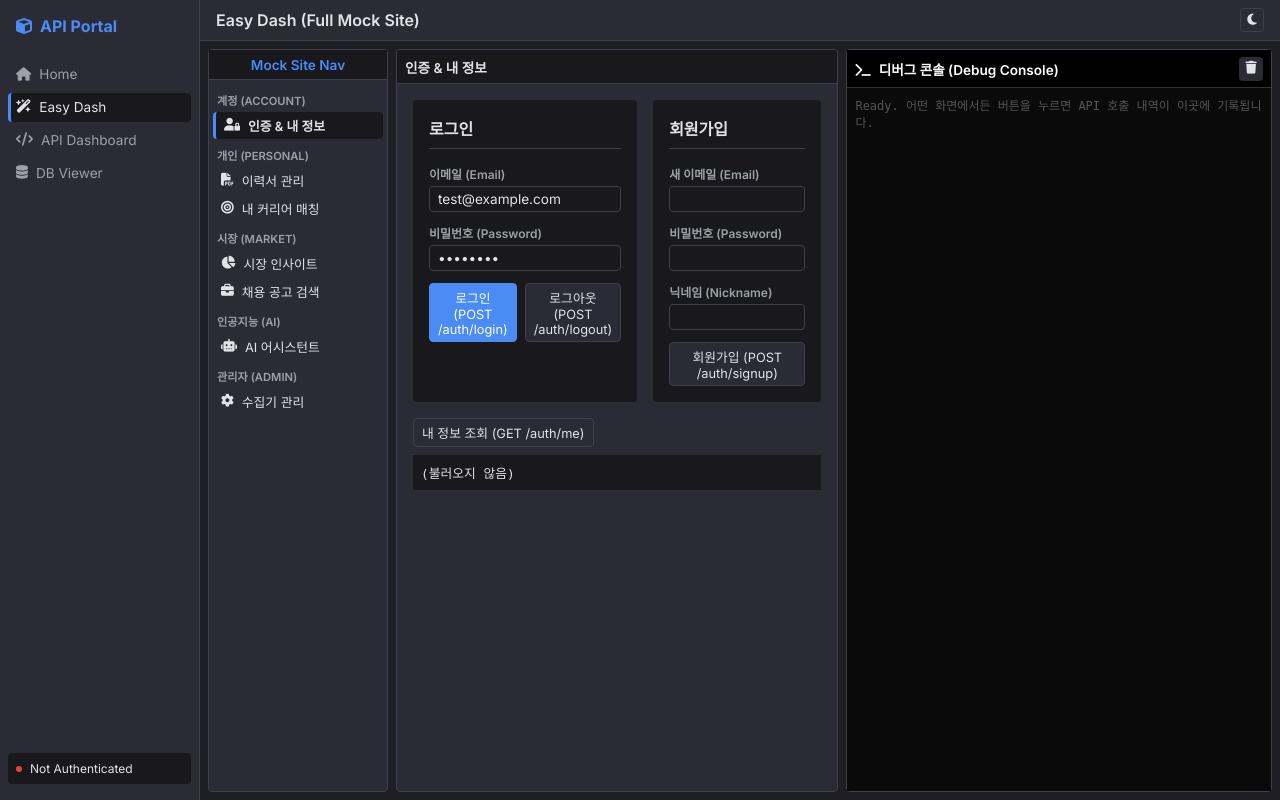
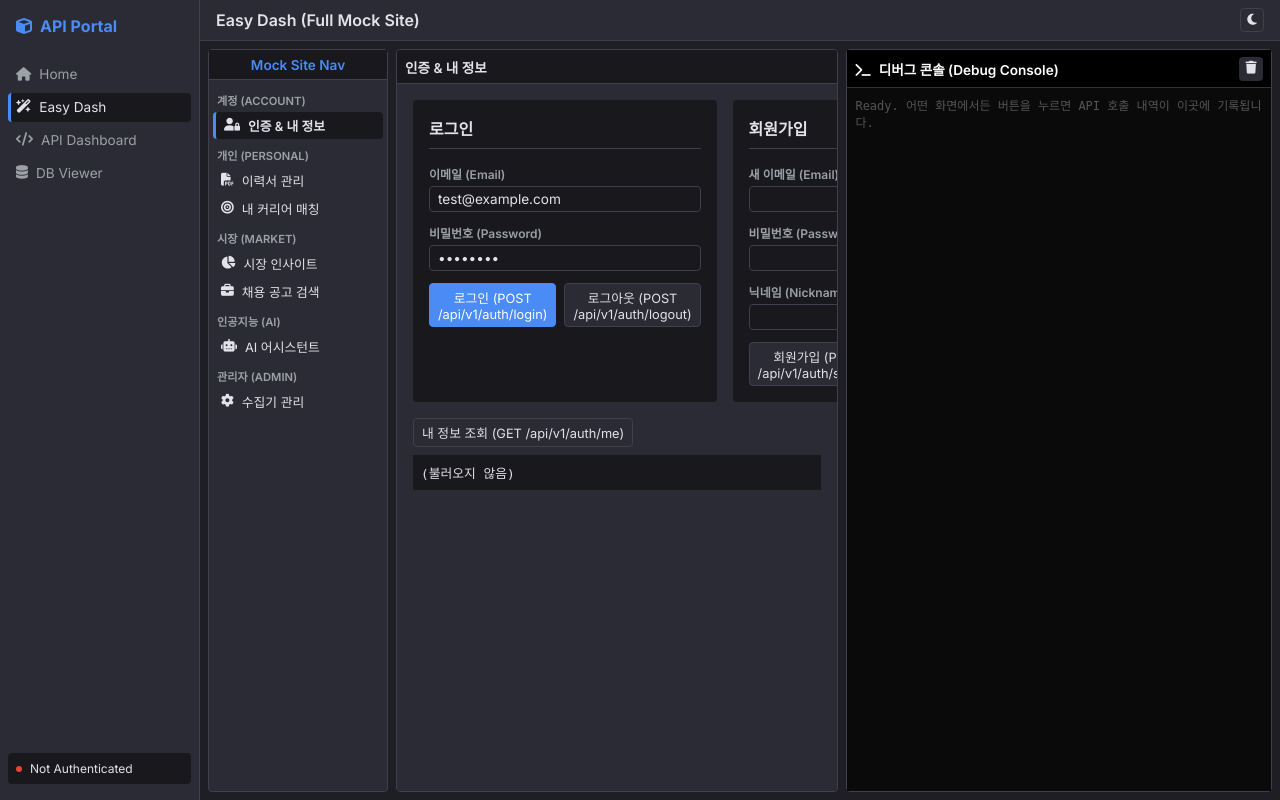
Before and after one commit to 2026-Summer-Techeer-Bootcamp-A/backend, a FastAPI app: page /easy-dash in a window 1280 px wide. Run offline with FastAPI, Linux system fonts and the light colour scheme; parts of the project's set-up code (start-up, migrations or seed data) failed here and were passed over.

Commit message:
feat(auth): 기본 가입 / 로그인 / me 구현 완료
/auth/logout
/auth/login
/auth/me
/auth/signup

```diff
--- a/app/main.py
+++ b/app/main.py
@@ -11,10 +11,20 @@ from sqlalchemy import inspect, text
 from app.core.db import engine
 
 from app.core.config import settings
-from app.core.db import get_session
-from app.models import Person
+from app.core.db import get_session, engine
+from app.core.db import Base
+from app.models import Person, __init__ as models_init
+from app.routers.auth import router as auth_router
+from contextlib import asynccontextmanager
 
-app = FastAPI(title=settings.otel_service_name)
+@asynccontextmanager
+async def lifespan(app: FastAPI):
+    # 애플리케이션 시작 시, SQLAlchemy 모델들을 기반으로 DB에 아직 없는 테이블들을 모두 자동 생성합니다.
+    # 추후 Alembic 등 마이그레이션 도구가 정착되면 제거할 개발 편의성 코드입니다.
+    Base.metadata.create_all(bind=engine)
+    yield
+
+app = FastAPI(title=settings.otel_service_name, lifespan=lifespan)
 
 Instrumentator().instrument(app).expose(app)
 
@@ -29,6 +39,8 @@ templates = Jinja2Templates(directory=templates_dir)
 # TODO: wire up Redis client using settings.redis_url.
 # TODO: wire up OTel trace export to settings.otel_exporter_otlp_endpoint.
 # TODO: configure structured JSON logging.
+
+app.include_router(auth_router, prefix="/api/v1/auth", tags=["auth"])
 
 
 class PersonOut(BaseModel):
--- a/app/models/job_category.py
+++ b/app/models/job_category.py
@@ -10,5 +10,5 @@ class JobCategory(TimestampMixin, SoftDeleteMixin, Base):
 
     __tablename__ = "job_category"
 
-    id: Mapped[int] = mapped_column(primary_key=True)
+    id: Mapped[int] = mapped_column(primary_key=True) # Mapped = SQLA 2.0의 컬럼 정의 방식
     name: Mapped[str] = mapped_column(String(64), nullable=False, unique=True)
--- a/requirements.txt
+++ b/requirements.txt
@@ -9,3 +9,6 @@ bcrypt
 faker
 jinja2
 python-multipart
+PyJWT
+redis
+email-validator
--- a/static/js/easy_dash.js
+++ b/static/js/easy_dash.js
@@ -67,7 +67,8 @@ async function fetchApi(method, path, body = null, isMultipart = false) {
     }
 
     try {
-        const res = await fetch(path, options);
+        const full_path = path.startsWith("/api/v1") ? path : "/api/v1" + path;
+        const res = await fetch(full_path, options);
         const isJson = res.headers.get('content-type')?.includes('application/json');
         const resData = isJson ? await res.json() : await res.text();
         logAction(method, path, body, res.status, resData);
--- a/templates/easy_dash.html
+++ b/templates/easy_dash.html
@@ -48,8 +48,8 @@
                         <input type="password" id="login-pass" class="input-control" value="password">
                     </div>
                     <div style="display: flex; gap: 0.5rem;">
-                        <button class="btn btn-primary" style="flex:1;" onclick="doLogin()">로그인 (POST /auth/login)</button>
-                        <button class="btn" onclick="doLogout()">로그아웃 (POST /auth/logout)</button>
+                        <button class="btn btn-primary" style="flex:1;" onclick="doLogin()">로그인 (POST /api/v1/auth/login)</button>
+                        <button class="btn" onclick="doLogout()">로그아웃 (POST /api/v1/auth/logout)</button>
                     </div>
                 </div>
 
@@ -67,11 +67,11 @@
                         <label>닉네임 (Nickname)</label>
                         <input type="text" id="signup-nick" class="input-control">
                     </div>
-                    <button class="btn" style="width: 100%;" onclick="doSignup()">회원가입 (POST /auth/signup)</button>
+                    <button class="btn" style="width: 100%;" onclick="doSignup()">회원가입 (POST /api/v1/auth/signup)</button>
                 </div>
             </div>
             <div style="margin-top: 1rem;">
-                <button class="btn" onclick="doGetMe()">내 정보 조회 (GET /auth/me)</button>
+                <button class="btn" onclick="doGetMe()">내 정보 조회 (GET /api/v1/auth/me)</button>
                 <div id="me-result" style="margin-top: 0.5rem; font-family: monospace; font-size: 0.8rem; background: var(--input-bg); padding: 0.5rem;">(불러오지 않음)</div>
             </div>
         </div>
@@ -79,7 +79,7 @@
         <!-- ================= View 2: Resume Manager ================= -->
         <div id="view-resume" class="view-section">
             <div style="display: flex; justify-content: space-between; align-items: center; margin-bottom: 1rem;">
-                <button class="btn" onclick="doLoadResumes()">내 이력서 목록 불러오기 (GET /resume)</button>
+                <button class="btn" onclick="doLoadResumes()">내 이력서 목록 불러오기 (GET /api/v1/resume)</button>
                 <span id="current-resume-display" style="font-weight: 600; color: var(--primary);">현재 선택: 없음</span>
             </div>
             <div id="resume-list" style="display: flex; gap: 0.5rem; flex-wrap: wrap; margin-bottom: 1rem;"></div>
@@ -89,7 +89,7 @@
                 <div style="flex:1; background: var(--input-bg); padding: 1rem; border-radius: var(--radius);">
                     <h3 style="font-size: 0.9rem; margin-bottom: 0.5rem;">1. 이력서 파싱 (PDF)</h3>
                     <input type="file" id="resume-file" accept=".pdf" class="input-control" style="margin-bottom: 0.5rem;">
-                    <button class="btn btn-primary btn-sm" style="width: 100%" onclick="doParseResume()">업로드 및 스킬 추출 (POST /resume/parse)</button>
+                    <button class="btn btn-primary btn-sm" style="width: 100%" onclick="doParseResume()">업로드 및 스킬 추출 (POST /api/v1/resume/parse)</button>
                     <div id="parsed-skills-list" style="margin-top: 0.5rem; font-size: 0.75rem; color: var(--text-muted); max-height: 100px; overflow-y: auto;"></div>
                 </div>
 
@@ -99,7 +99,7 @@
                         <label>풀 (Pool)</label>
                         <select id="resume-pool" class="input-control"><option value="global">글로벌 (global)</option><option value="domestic">국내 (domestic)</option></select>
                     </div>
-                    <button class="btn btn-primary btn-sm" style="width: 100%" onclick="doConfirmResume()">임시 세션 발급 (POST /resume/confirm)</button>
+                    <button class="btn btn-primary btn-sm" style="width: 100%" onclick="doConfirmResume()">임시 세션 발급 (POST /api/v1/resume/confirm)</button>
                     <div id="session-display" style="margin-top: 0.5rem; font-family: monospace; font-size: 0.75rem; color: var(--warning); word-break: break-all;"></div>
                 </div>
 
@@ -109,16 +109,16 @@
                         <label>이력서 제목 (Title)</label>
                         <input type="text" id="resume-title" class="input-control" placeholder="예: 2026 백엔드 지원용">
                     </div>
-                    <button class="btn btn-sm" style="width: 100%; border-color: var(--success); color: var(--success);" onclick="doSaveResume()">저장 (POST /resume)</button>
+                    <button class="btn btn-sm" style="width: 100%; border-color: var(--success); color: var(--success);" onclick="doSaveResume()">저장 (POST /api/v1/resume)</button>
                 </div>
             </div>
 
             <div style="margin-top: 1rem; background: var(--input-bg); padding: 1rem; border-radius: var(--radius);">
                 <h3 style="font-size: 0.9rem; margin-bottom: 0.5rem;">선택된 이력서 관리</h3>
                 <div style="display: flex; gap: 0.5rem;">
-                    <button class="btn btn-sm" onclick="doGetResume()">상세 보기 (GET /resume/{id})</button>
-                    <button class="btn btn-sm" onclick="doUpdateResume()">수정 (PUT /resume/{id})</button>
-                    <button class="btn btn-sm" style="color: var(--danger); border-color: var(--danger);" onclick="doDeleteResume()">삭제 (DELETE /resume/{id})</button>
+                    <button class="btn btn-sm" onclick="doGetResume()">상세 보기 (GET /api/v1/resume/{id})</button>
+                    <button class="btn btn-sm" onclick="doUpdateResume()">수정 (PUT /api/v1/resume/{id})</button>
+                    <button class="btn btn-sm" style="color: var(--danger); border-color: var(--danger);" onclick="doDeleteResume()">삭제 (DELETE /api/v1/resume/{id})</button>
                 </div>
             </div>
         </div>
@@ -177,27 +177,27 @@
             <!-- Autocompletes -->
             <div style="display: flex; gap: 0.5rem; margin-bottom: 1rem; overflow-x: auto; padding-bottom: 0.5rem;">
                 <div style="background: var(--input-bg); padding: 0.5rem; border-radius: var(--radius); flex: 1; min-width: 150px;">
-                    <h4 style="font-size: 0.75rem; margin-bottom: 0.25rem;">기술 사전 (GET /skills)</h4>
+                    <h4 style="font-size: 0.75rem; margin-bottom: 0.25rem;">기술 사전 (GET /api/v1/skills)</h4>
                     <input type="text" class="input-control" placeholder="검색어 입력..." oninput="doGetSkills(this.value)">
                     <div id="ac-skills" style="font-size: 0.7rem; color: var(--text-muted); margin-top: 2px;"></div>
                 </div>
                 <div style="background: var(--input-bg); padding: 0.5rem; border-radius: var(--radius); flex: 1; min-width: 150px;">
-                    <h4 style="font-size: 0.75rem; margin-bottom: 0.25rem;">직무 필터 (GET /job-categories)</h4>
+                    <h4 style="font-size: 0.75rem; margin-bottom: 0.25rem;">직무 필터 (GET /api/v1/job-categories)</h4>
                     <button class="btn btn-sm" onclick="doGetJobs()">목록 불러오기</button>
                 </div>
                 <div style="background: var(--input-bg); padding: 0.5rem; border-radius: var(--radius); flex: 1; min-width: 150px;">
-                    <h4 style="font-size: 0.75rem; margin-bottom: 0.25rem;">산업 필터 (GET /industries)</h4>
+                    <h4 style="font-size: 0.75rem; margin-bottom: 0.25rem;">산업 필터 (GET /api/v1/industries)</h4>
                     <button class="btn btn-sm" onclick="doGetIndustries()">목록 불러오기</button>
                 </div>
                 <div style="background: var(--input-bg); padding: 0.5rem; border-radius: var(--radius); flex: 1; min-width: 150px;">
-                    <h4 style="font-size: 0.75rem; margin-bottom: 0.25rem;">자격증 사전 (GET /certs)</h4>
+                    <h4 style="font-size: 0.75rem; margin-bottom: 0.25rem;">자격증 사전 (GET /api/v1/certs)</h4>
                     <input type="text" class="input-control" placeholder="검색어 입력..." oninput="doGetCerts(this.value)">
                 </div>
             </div>
 
             <div style="display: flex; flex-wrap: wrap; gap: 1rem;">
                 <div class="mock-form-container" style="flex: 1 1 300px; background: var(--input-bg); margin:0;">
-                    <h3 style="font-size: 0.9rem; margin-bottom: 0.5rem;">기술 점유율 (GET /stats/skills)</h3>
+                    <h3 style="font-size: 0.9rem; margin-bottom: 0.5rem;">기술 점유율 (GET /api/v1/stats/skills)</h3>
                     <div style="display: flex; gap: 0.5rem; margin-bottom: 0.5rem;">
                         <select id="stat-pool" class="input-control"><option value="global">글로벌 (global)</option><option value="domestic">국내 (domestic)</option></select>
                         <select id="stat-pos" class="input-control"><option value="backend">backend</option><option value="frontend">frontend</option></select>
@@ -207,7 +207,7 @@
                 </div>
 
                 <div class="mock-form-container" style="flex: 1 1 300px; background: var(--input-bg); margin:0;">
-                    <h3 style="font-size: 0.9rem; margin-bottom: 0.5rem;">동시 출현 (GET /stats/cooccurrence)</h3>
+                    <h3 style="font-size: 0.9rem; margin-bottom: 0.5rem;">동시 출현 (GET /api/v1/stats/cooccurrence)</h3>
                     <div style="display: flex; gap: 0.5rem; margin-bottom: 0.5rem;">
                         <input type="text" id="co-skill" class="input-control" value="Python">
                         <button class="btn btn-primary" onclick="doGetCooccur()">조회</button>
@@ -216,7 +216,7 @@
                 </div>
 
                 <div class="mock-form-container" style="flex: 1 1 300px; background: var(--input-bg); margin:0;">
-                    <h3 style="font-size: 0.9rem; margin-bottom: 0.5rem;">산업별 스택 (GET /stats/industry)</h3>
+                    <h3 style="font-size: 0.9rem; margin-bottom: 0.5rem;">산업별 스택 (GET /api/v1/stats/industry)</h3>
                     <div style="display: flex; gap: 0.5rem; margin-bottom: 0.5rem;">
                         <input type="text" id="ind-names" class="input-control" value="fintech">
                         <button class="btn btn-primary" onclick="doGetIndStats()">조회</button>
@@ -225,7 +225,7 @@
                 </div>
 
                 <div class="mock-form-container" style="flex: 1 1 300px; background: var(--input-bg); margin:0;">
-                    <h3 style="font-size: 0.9rem; margin-bottom: 0.5rem;">트렌드 추이 (GET /stats/trend)</h3>
+                    <h3 style="font-size: 0.9rem; margin-bottom: 0.5rem;">트렌드 추이 (GET /api/v1/stats/trend)</h3>
                     <div style="display: flex; gap: 0.5rem; margin-bottom: 0.5rem;">
                         <input type="text" id="trend-skill" class="input-control" value="Rust">
                         <button class="btn btn-primary" onclick="doGetTrend()">조회</button>
@@ -243,7 +243,7 @@
                 </div>
 
                 <div class="mock-form-container" style="flex: 1 1 300px; background: var(--input-bg); margin:0;">
-                    <h3 style="font-size: 0.9rem; margin-bottom: 0.5rem;">기술 요구 기업 (GET /company/by-skill)</h3>
+                    <h3 style="font-size: 0.9rem; margin-bottom: 0.5rem;">기술 요구 기업 (GET /api/v1/company/by-skill)</h3>
                     <div style="display: flex; gap: 0.5rem; margin-bottom: 0.5rem;">
                         <input type="text" id="comp-skill" class="input-control" value="Kotlin">
                         <button class="btn btn-primary btn-sm" onclick="doGetCompany()">조회</button>
@@ -257,7 +257,7 @@
         <div id="view-jobs" class="view-section">
             <div style="display: flex; gap: 1rem; margin-bottom: 1rem;">
                 <div style="flex:2; background: var(--input-bg); padding: 1rem; border-radius: var(--radius);">
-                    <h3 style="font-size: 0.9rem; margin-bottom: 0.5rem;">공고 검색 (GET /postings)</h3>
+                    <h3 style="font-size: 0.9rem; margin-bottom: 0.5rem;">공고 검색 (GET /api/v1/postings)</h3>
                     <div style="display: flex; gap: 0.5rem; flex-wrap: wrap; margin-bottom: 0.5rem;">
                         <select id="job-pool" class="input-control" style="width:100px;"><option value="global">글로벌 (global)</option><option value="domestic">국내 (domestic)</option></select>
                         <select id="job-pos" class="input-control" style="width:120px;"><option value="backend">backend</option><option value="frontend">frontend</option></select>
@@ -269,7 +269,7 @@
                 </div>
 
                 <div style="flex:1; background: var(--input-bg); padding: 1rem; border-radius: var(--radius);">
-                    <h3 style="font-size: 0.9rem; margin-bottom: 0.5rem;">채용 지도 (GET /postings/map)</h3>
+                    <h3 style="font-size: 0.9rem; margin-bottom: 0.5rem;">채용 지도 (GET /api/v1/postings/map)</h3>
                     <button class="btn btn-primary btn-sm" onclick="doGetMap()">지도 데이터 불러오기</button>
                     <div id="job-map" style="font-size: 0.75rem; margin-top: 0.5rem;"></div>
                 </div>
@@ -282,9 +282,9 @@
                     <input type="text" id="selected-job-id" class="input-control" style="width: 80px;" readonly>
                 </div>
                 <div style="display: flex; gap: 0.5rem;">
-                    <button class="btn btn-sm" onclick="doGetJobDetail()">기본 상세정보 (GET /{id})</button>
-                    <button class="btn btn-sm" onclick="doGetSimilar()">유사 공고 추천 (GET /{id}/similar)</button>
-                    <button class="btn btn-sm" style="color: var(--accent); border-color: var(--accent);" onclick="doJobAnalysis()">AI 공고 분석 요약 (GET /{id}/analysis)</button>
+                    <button class="btn btn-sm" onclick="doGetJobDetail()">기본 상세정보 (GET /api/v1/{id})</button>
+                    <button class="btn btn-sm" onclick="doGetSimilar()">유사 공고 추천 (GET /api/v1/{id}/similar)</button>
+                    <button class="btn btn-sm" style="color: var(--accent); border-color: var(--accent);" onclick="doJobAnalysis()">AI 공고 분석 요약 (GET /api/v1/{id}/analysis)</button>
                 </div>
                 <div id="job-action-res" style="font-size: 0.75rem; margin-top: 0.5rem; max-height: 150px; overflow-y: auto;"></div>
             </div>
@@ -294,7 +294,7 @@
         <div id="view-ai" class="view-section">
             <div style="display: flex; gap: 1rem; height: 450px;">
                 <div style="flex:1; background: var(--input-bg); padding: 1rem; border-radius: var(--radius); display: flex; flex-direction: column;">
-                    <h3 style="font-size: 0.9rem; margin-bottom: 0.5rem;"><i class="fa-solid fa-comments"></i> 커리어 챗봇 (POST /chat)</h3>
+                    <h3 style="font-size: 0.9rem; margin-bottom: 0.5rem;"><i class="fa-solid fa-comments"></i> 커리어 챗봇 (POST /api/v1/chat)</h3>
                     <div id="chat-box" class="chat-container" style="flex-grow: 1;">
                         <div class="chat-msg ai">안녕하세요! 통계나 커리어 조언에 대해 무엇이든 물어보세요.</div>
                     </div>
@@ -306,7 +306,7 @@
                 </div>
 
                 <div style="flex:1; background: var(--input-bg); padding: 1rem; border-radius: var(--radius); display: flex; flex-direction: column;">
-                    <h3 style="font-size: 0.9rem; margin-bottom: 0.5rem;"><i class="fa-solid fa-user-pen"></i> 이력서 피드백 (POST /resume/feedback)</h3>
+                    <h3 style="font-size: 0.9rem; margin-bottom: 0.5rem;"><i class="fa-solid fa-user-pen"></i> 이력서 피드백 (POST /api/v1/resume/feedback)</h3>
                     <p style="font-size: 0.75rem; color: var(--text-muted); margin-bottom: 0.5rem;">이력서 관리 탭에서 임시 세션이나 이력서를 먼저 선택해야 합니다.</p>
                     <button class="btn btn-primary btn-sm" onclick="doResumeFeedback()">AI 피드백 및 모의질문 생성</button>
                     <div id="feedback-res" style="margin-top: 1rem; font-size: 0.75rem; overflow-y: auto; flex-grow: 1;"></div>
@@ -319,13 +319,13 @@
             <div class="mock-form-container" style="background: var(--input-bg); margin: 0 auto;">
                 <h3 style="font-size: 0.9rem; margin-bottom: 1rem; color: var(--danger);"><i class="fa-solid fa-triangle-exclamation"></i> 수집기(Collector) 파이프라인 관리</h3>
 
-                <button class="btn btn-primary" style="width: 100%; margin-bottom: 1rem;" onclick="doAdminStatus()">수집기 상태 조회 (GET /admin/collector/status)</button>
+                <button class="btn btn-primary" style="width: 100%; margin-bottom: 1rem;" onclick="doAdminStatus()">수집기 상태 조회 (GET /api/v1/admin/collector/status)</button>
                 <div id="admin-status-res" style="font-family: monospace; font-size: 0.75rem; margin-bottom: 1rem; background: var(--panel-bg); padding: 0.5rem; border-radius: 4px;"></div>
 
                 <hr style="border:0; border-top: 1px solid var(--panel-border); margin-bottom: 1rem;">
                 <div style="display: flex; gap: 0.5rem;">
                     <input type="text" id="admin-source" class="input-control" placeholder="소스 (예: himalayas) 입력. 비우면 전체 실행">
-                    <button class="btn" style="color: var(--danger); border-color: var(--danger);" onclick="doAdminRun()">수동 실행 트리거 (POST /admin/collector/run)</button>
+                    <button class="btn" style="color: var(--danger); border-color: var(--danger);" onclick="doAdminRun()">수동 실행 트리거 (POST /api/v1/admin/collector/run)</button>
                 </div>
             </div>
         </div>
```
Also changed, not shown: app/core/deps.py (added, +48 -0 lines), app/core/redis.py (added, +14 -0 lines), app/core/security.py (added, +35 -0 lines), app/crud/user.py (added, +19 -0 lines), app/routers/auth.py (added, +28 -0 lines), app/schemas/auth.py (added, +26 -0 lines), app/services/auth.py (added, +45 -0 lines), static/js/api_test.js (+36 -36 lines), tree.md (+11 -11 lines).
